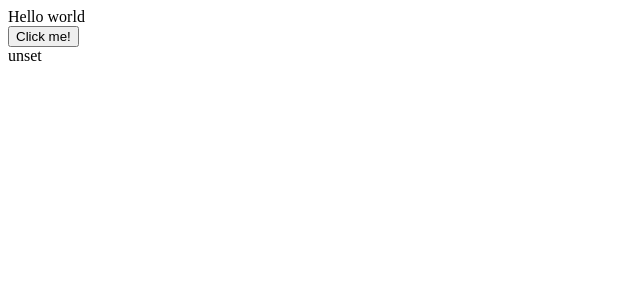
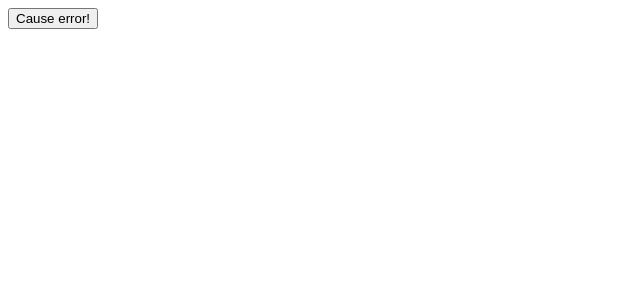
Before and after one commit to AltarnRain/UsePromise, a React app: page / in a window 1280 px wide. Shown: the top 300 px of the page, without its empty margins (0-640 px from the left). Built offline with nearby package versions, Linux system fonts and the light colour scheme; the HTML template or start-up script is replaced by a standard one.

Commit message:
Error reproduced.

```diff
--- a/src/App.tsx
+++ b/src/App.tsx
@@ -7,6 +7,7 @@
 import React, { useEffect, useState } from "react";
 import { appStore, appState, dispatch } from "./State/Store";
 import { setValue } from "./State/ExampleState/ExampleActions";
+import { AsyncApp } from "./AsyncApp";
 
 /**
  * Module:          Hello world!
@@ -15,24 +16,22 @@ import { setValue } from "./State/ExampleState/ExampleActions";
 
 export default function App(): JSX.Element {
 
-    const [message, setMessage] = useState("unset");
-
-    useEffect(() => {
-        return appStore().subscribe(() => {
-            const newMessage = appState().example.value;
-            setMessage(newMessage);
-        })
-    }, []);
+    const [show, setShow] = useState(false);
 
     function click(): void {
-        dispatch(setValue("Clicked me!"));
+        setShow(true);
+        setTimeout(() => {
+            setShow(false);
+
+        }, 10);
     }
 
     return (
         <div>
-            <div>Hello world</div>
-            <button onClick={click}>Click me!</button>
-            <div>{message}</div>
+            <button onClick={click}>Cause error!</button>
+            {
+                show && <AsyncApp />
+            }
         </div>
     );
 }
--- /dev/null
+++ b/src/AsyncApp.tsx
@@ -0,0 +1,23 @@
+import React, { useEffect, useState } from "react";
+
+export function AsyncApp(): React.ReactElement {
+
+    console.log("Loaded");
+    const [a, setA] = useState("hi");
+
+    useEffect(() => {
+        longAssOperation().then(() => setA("B"));
+
+        return () => {
+            console.log("Unloaded");
+        }
+    });
+
+    return <div>{a}</div>;
+}
+
+function longAssOperation(): Promise<void> {
+    return new Promise((resolve) => {
+        setTimeout(() => resolve(), 50);
+    })
+}
```
